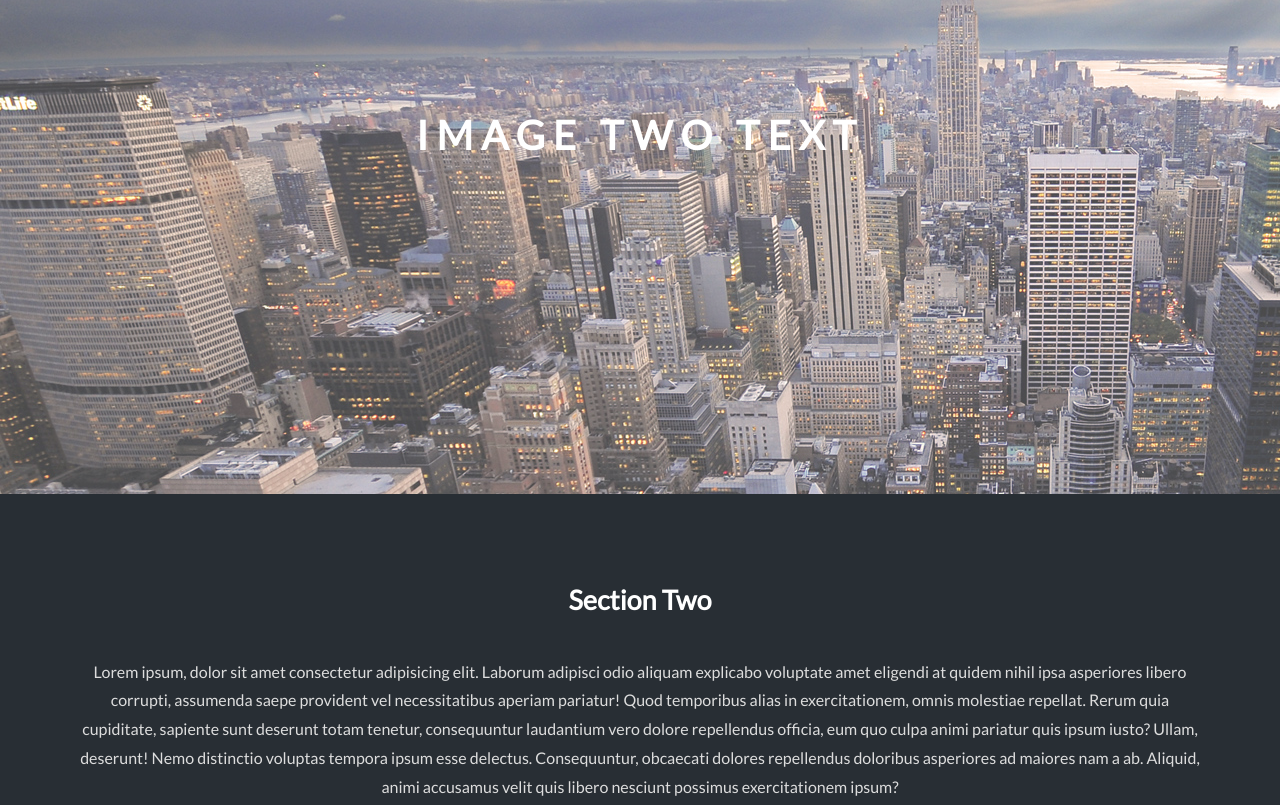
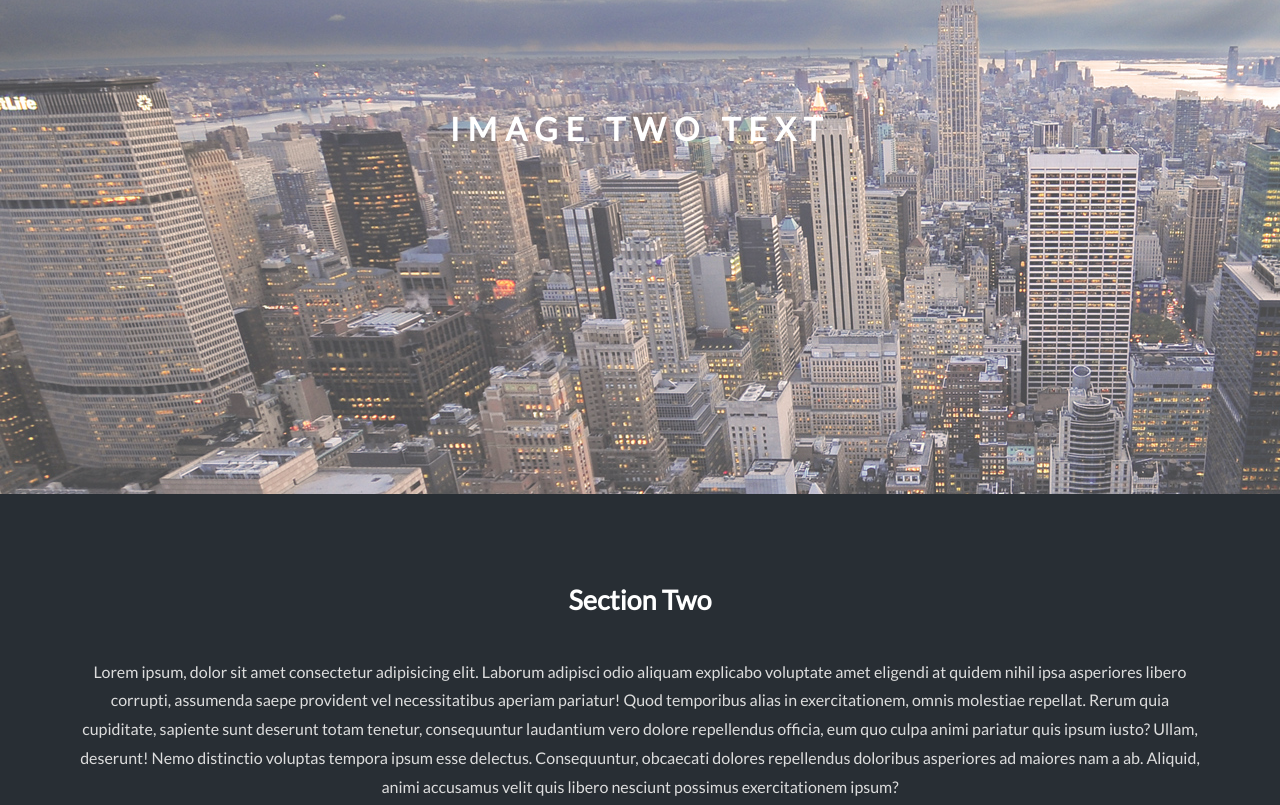
Before and after one commit to sofiadurkan1/Parallax_Website, a plain HTML site: page index.html in a window 1280 px wide. Shown: the part 1521-2326 px from the top of the page. Drawn offline with Linux system fonts and the light colour scheme.

Commit message:
third commit

```diff
--- a/style.css
+++ b/style.css
@@ -48,6 +48,7 @@ body,html{
     color: #fff;
     padding: 20px;
     font-size:27px ;
+    font-weight: 400;
 }
 /* div{
     display: block;
@@ -76,13 +77,14 @@ section{
 }
 .header2{
     text-align: center;
-    font-size: 20px;
+    font-size: 16px;
     letter-spacing: 8px;
     text-transform: uppercase;
     word-spacing: 0px;
     position: absolute;
     top: 50%;
     width: 100%;
+    font-weight: lighter;
 }
 
 
```
